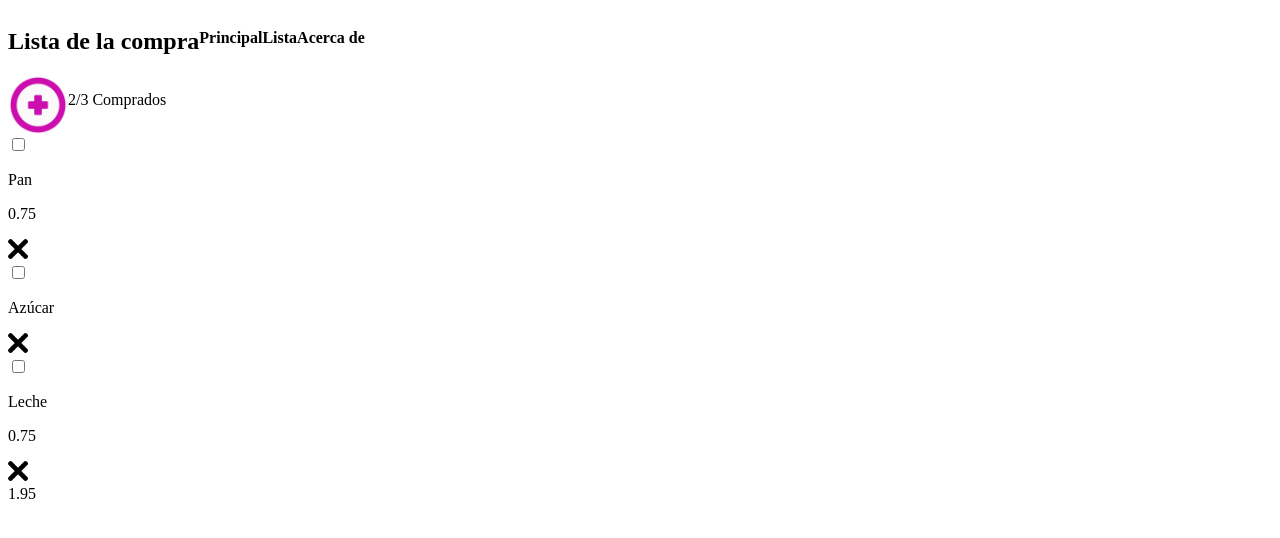
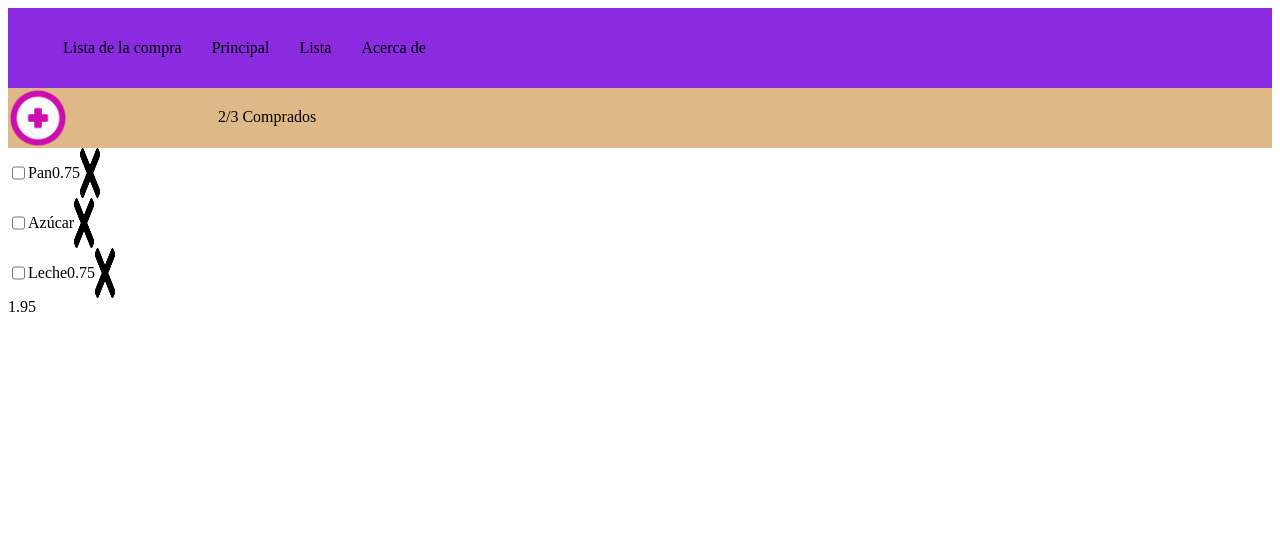
Before and after one commit to jbokyes/202301-W1CH3-Joaquin-Bezanilla-, a website: page index.html in a window 1280 px wide. Drawn offline with Linux system fonts and the light colour scheme.

Commit message:
Add + features en css

```diff
--- a/css/style.css
+++ b/css/style.css
@@ -1,3 +1,7 @@
+* {
+  box-sizing: border-box;
+}
+
 header img {
   width: 60px;
 }
@@ -8,8 +12,31 @@ main img {
 
 header nav {
   display: flex;
+  background-color: blueviolet;
+}
+
+header li {
+  float: left;
+  display: block;
+  padding: 15px;
+  text-align: right;
 }
 
 header section {
+  background-color: burlywood;
+  display: flex;
+  text-align: right;
+}
+
+header p {
+  margin: 20px 70px 0 150px;
+}
+
+main div {
   display: flex;
 }
+
+main img {
+  display: block;
+  margin-right: 20px;
+}
--- a/index.html
+++ b/index.html
@@ -13,10 +13,12 @@
 <body>
   <header>
     <nav id="nav1">
-      <h1>Lista de la compra</h1>
-      <h4>Principal</h4>
-      <h4>Lista</h4>
-      <h4>Acerca de</h4>
+      <ul>
+        <li><span class="lista">Lista de la compra</span></li>
+        <li>Principal</li>
+        <li>Lista</li>
+        <li>Acerca de</li>
+      </ul>
     </nav>
     <section id="nav2">
       <img src="signo-medico.png" alt="" srcset="">
```
